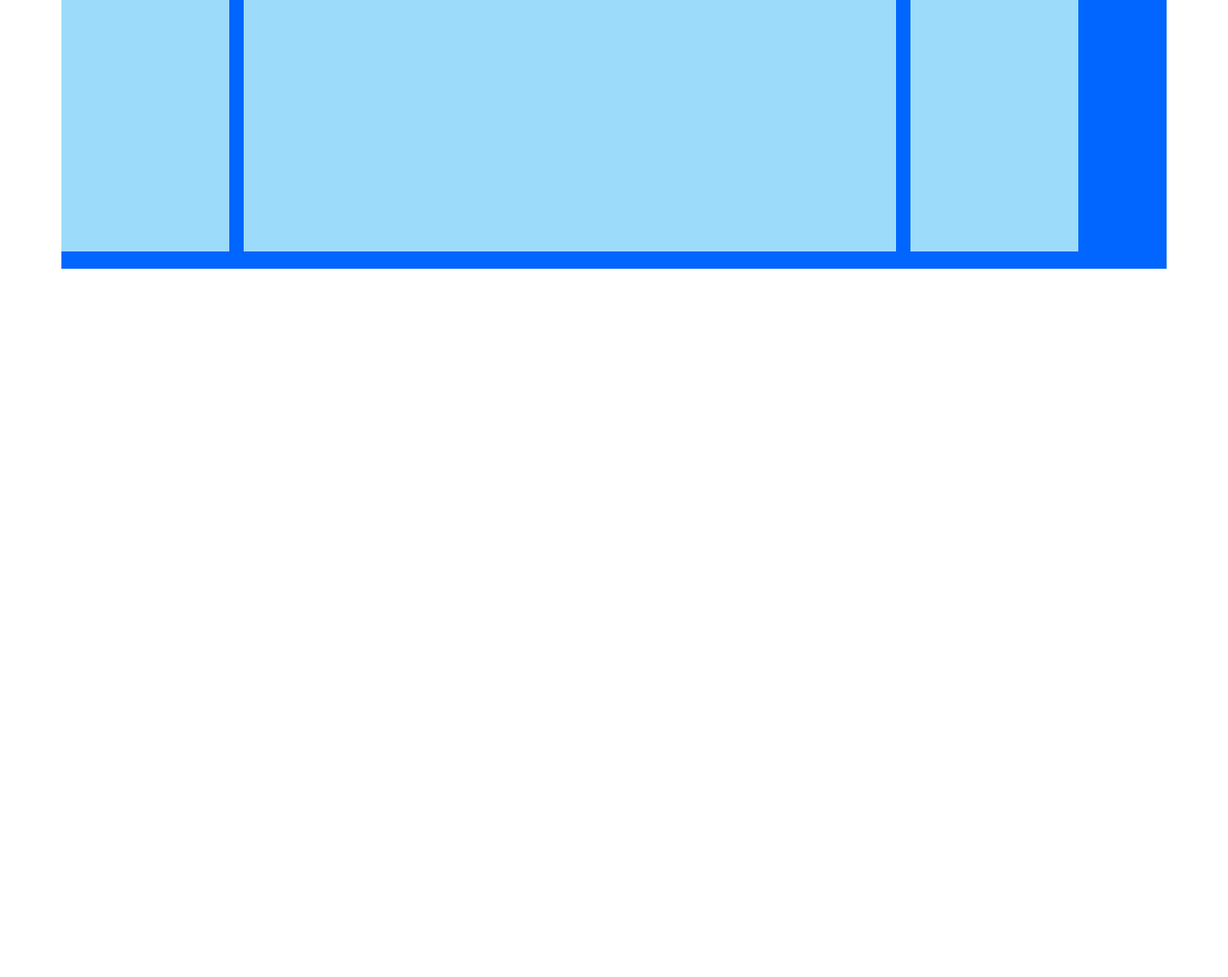
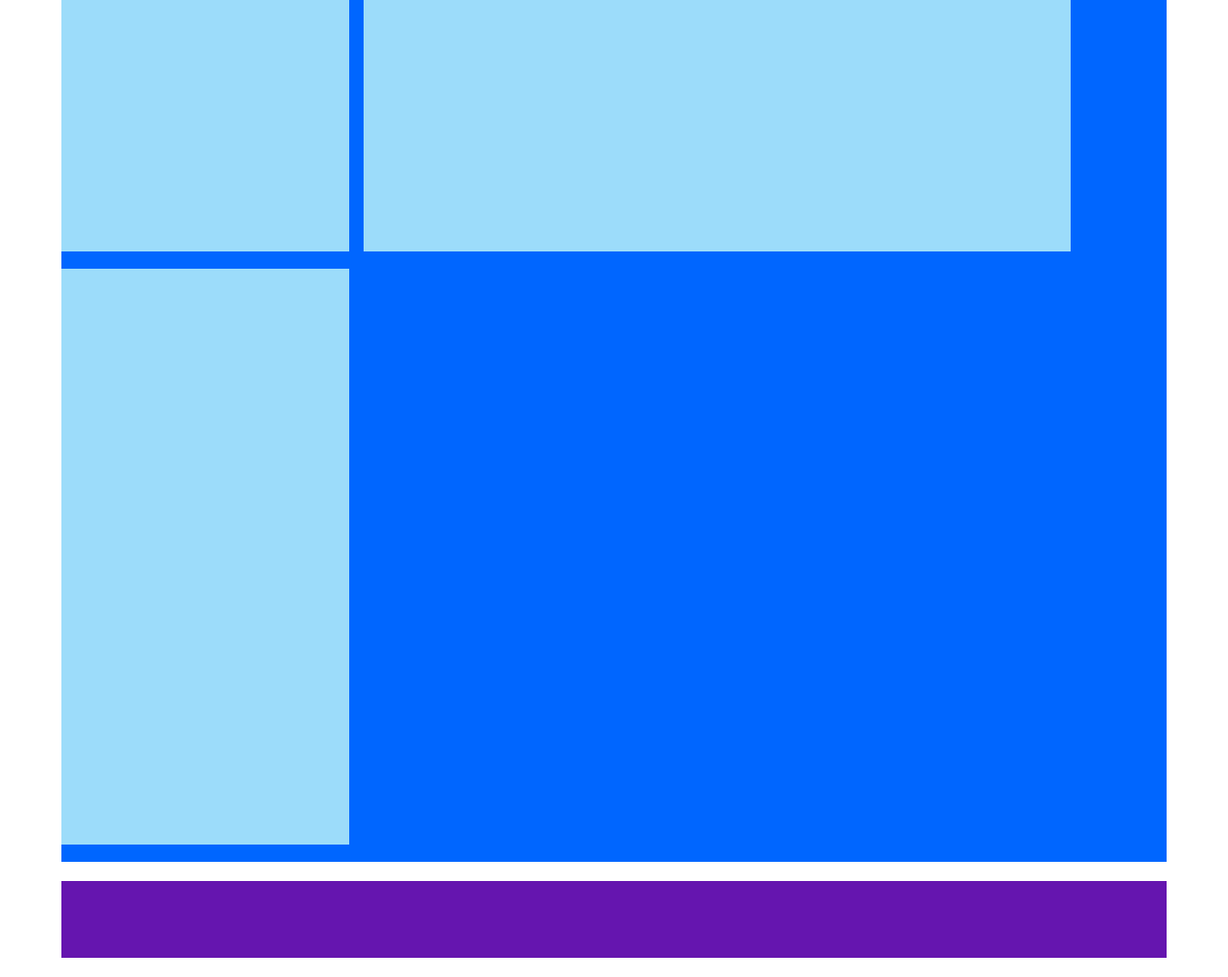
Before and after one commit to heatfreshdeveloper/htmlcss-struttura-wp, a plain HTML site: page index.html in a window 1280 px wide. Shown: the part 1308-2326 px from the top of the page at 96% size. Before the commit the page ends 1608 px from the top, so only its background shows below. Drawn offline with Linux system fonts and the light colour scheme.

Commit message:
Aggiunto footer viola

```diff
--- a/css/style.css
+++ b/css/style.css
@@ -40,7 +40,7 @@
 .second-container {
     background-color: rgb(156, 220, 250);
     height: 600px;
-    width: 175px;
+    width: 300px;
     float: left;
     margin-bottom: 18px;
     margin-right: 15px;
@@ -49,7 +49,7 @@
 .third-container {
     background-color: rgb(156, 220, 250);
     height: 600px;
-    width: 680px;
+    width: 737px;
     float: left;
     margin-bottom: 18px;
     margin-right: 15px;
@@ -58,7 +58,14 @@
 .fourth-container {
     background-color: rgb(156, 220, 250);
     height: 600px;
-    width: 175px;
+    width: 300px;
     float: left;
     margin-bottom: 18px;
 }
+
+.last-container {
+    background-color: rgb(101, 21, 175);
+    height: 80px;
+    width: 90%;
+    margin: 20px auto;
+}
--- a/index.html
+++ b/index.html
@@ -20,6 +20,8 @@
             <div class="fourth-container"></div>
         </div>
     </main>
-    <footer></footer>
+    <footer>
+        <div class="last-container"></div>
+    </footer>
 </body>
 </html>
```
